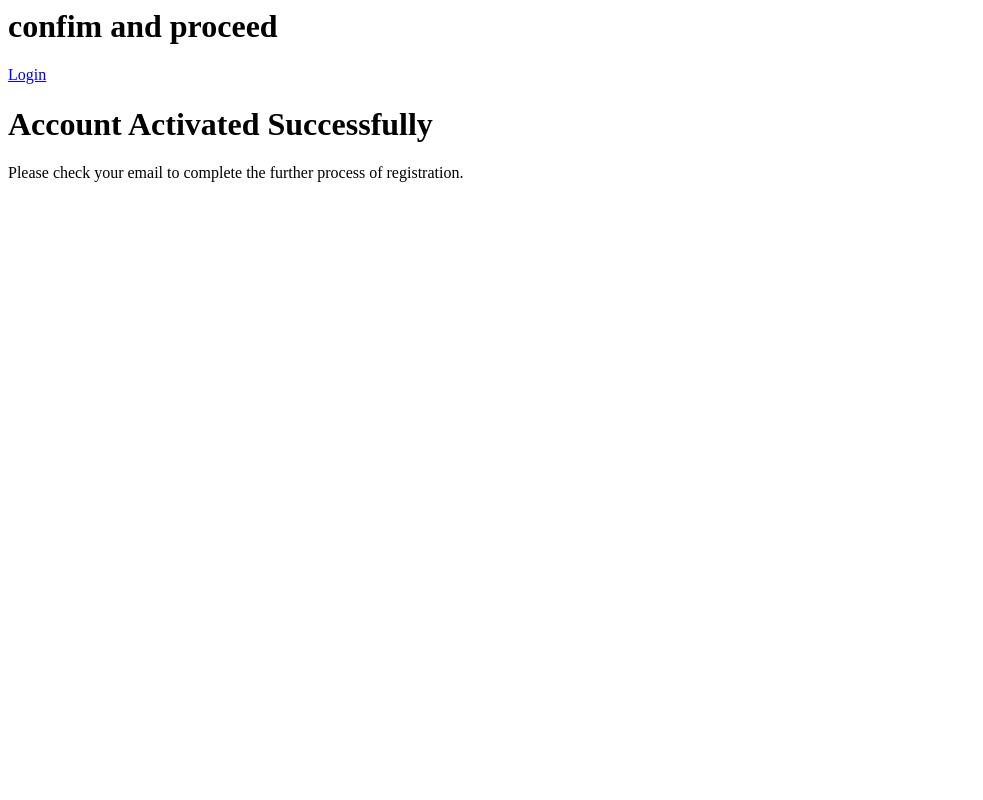
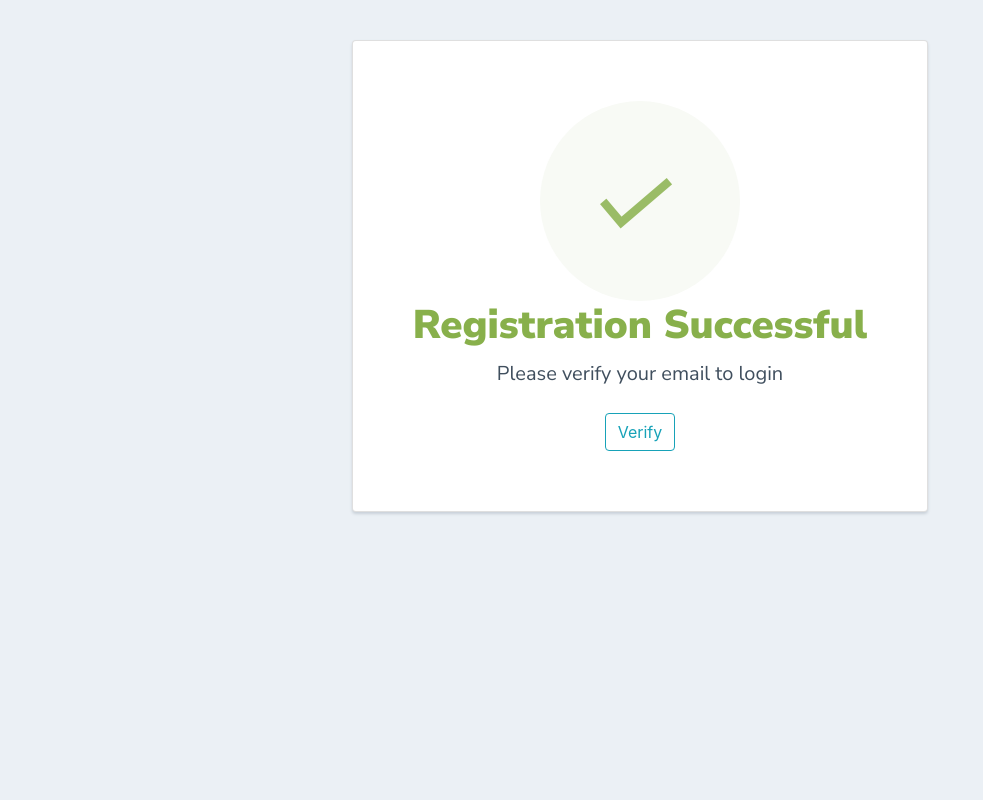
Before and after one commit to sarath169/parking_lot_management, a Django app: page /auth/account_activation_sent/ in a window 1280 px wide. Shown: the whole page, without its empty margins (0-983 px from the left). Run offline with Django 3.2, Linux system fonts and the light colour scheme; some libraries are stand-ins or nearby versions.

Commit message:
worked on the templates

```diff
--- a/templates/authentication/account_activation_sent.html
+++ b/templates/authentication/account_activation_sent.html
@@ -1,7 +1,57 @@
-<h1>confim and proceed</h1>
+<html>
+  <head>
+    <link href="https://fonts.googleapis.com/css?family=Nunito+Sans:400,400i,700,900&display=swap" rel="stylesheet">
+    <link rel="stylesheet" href="https://maxcdn.bootstrapcdn.com/bootstrap/4.0.0/css/bootstrap.min.css" integrity="sha384-Gn5384xqQ1aoWXA+058RXPxPg6fy4IWvTNh0E263XmFcJlSAwiGgFAW/dAiS6JXm" crossorigin="anonymous">
+  </head>
+    <style>
+      body {
+        text-align: center;
+        padding: 40px 0;
+        background: #EBF0F5;
+      }
+        h1 {
+          color: #88B04B;
+          font-family: "Nunito Sans", "Helvetica Neue", sans-serif;
+          font-weight: 900;
+          font-size: 40px;
+          margin-bottom: 10px;
+        }
+        p {
+          color: #404F5E;
+          font-family: "Nunito Sans", "Helvetica Neue", sans-serif;
+          font-size:20px;
+          margin: 0;
+        }
+      i {
+        color: #9ABC66;
+        font-size: 100px;
+        line-height: 200px;
+        margin-left:-15px;
+      }
+      .card {
+        background: white;
+        padding: 60px;
+        border-radius: 4px;
+        box-shadow: 0 2px 3px #C8D0D8;
+        display: inline-block;
+        margin: 0 auto;
+      }
+    </style>
+    <body>
 
+      <form action="{% url 'auth:charge' %}" method="POST">
+      {% csrf_token %}
+      <div class="card">
+      <div style="border-radius:200px; height:200px; width:200px; background: #F8FAF5; margin:0 auto;">
+        <i class="checkmark">✓</i>
+      </div>
+        <h1>Registration Successful</h1>
+        <p>Please verify your email to login </p>
+        <br>
+        <a class="btn btn-outline-info" href="https://mail.google.com/mail/">Verify</a>
+      </div>
 
-<a href="{% url 'auth:login' %}">Login</a>
-<h1>Account Activated Successfully</h1>
-<p>
-    Please check your email to complete the further process of registration.  </p>
+      </form>
+
+    </body>
+</html>
```
Also changed, not shown: templates/authentication/credit_card.html (+49 -92 lines), templates/operator/entry_operator.html (+8 -1 lines), templates/operator/exit_operator.html (+6 -1 lines).
